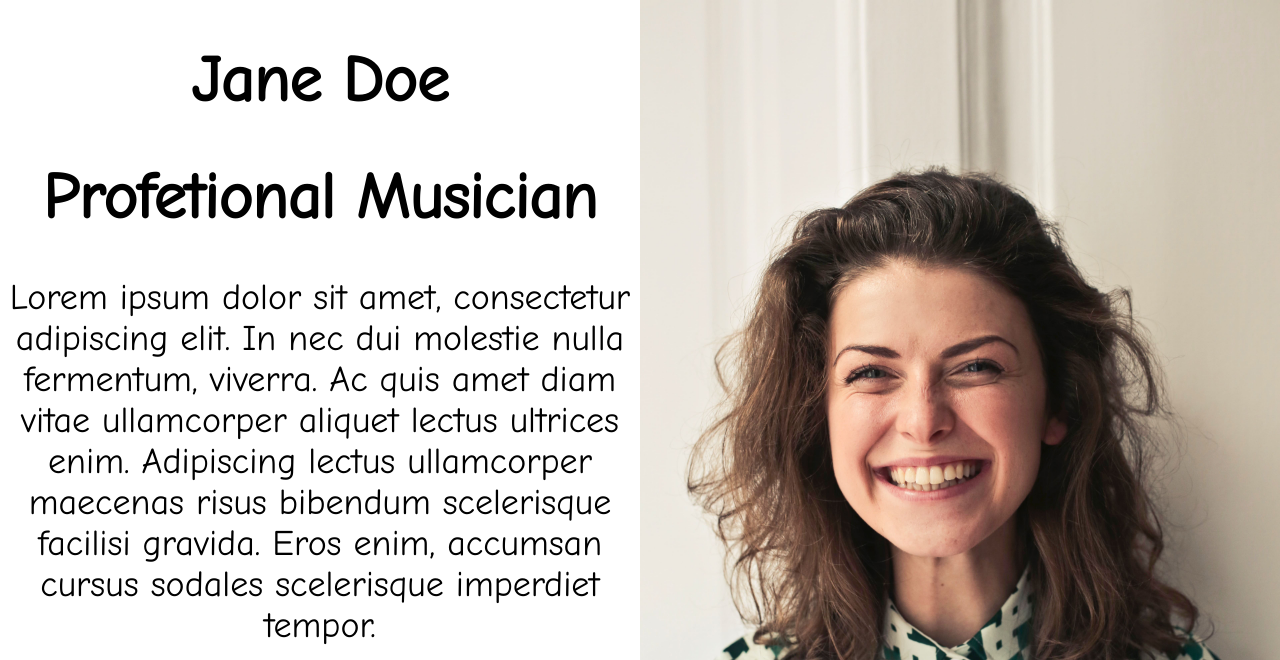
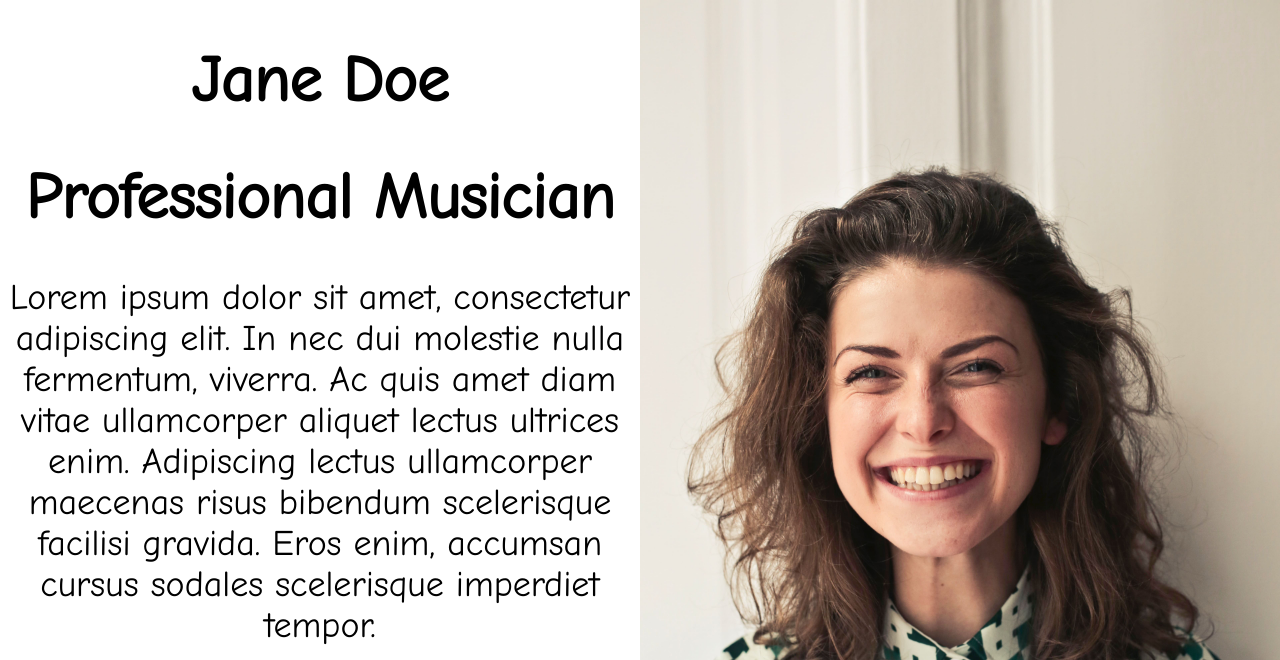
Before and after one commit to Jorge332/Card-Design-Day-4, a plain HTML site: page index.html in a window 1280 px wide. Shown: the top 660 px of the page. Drawn offline with Linux system fonts and the light colour scheme.

Commit message:
Title Correction

```diff
--- a/index.html
+++ b/index.html
@@ -14,7 +14,7 @@
     <div class="container">
       <div id="first" class="split">
         <h1>Jane Doe</h1>
-        <h1>Profetional Musician</h1>
+        <h1>Professional Musician</h1>
         <p>
           Lorem ipsum dolor sit amet, consectetur adipiscing elit. In nec dui
           molestie nulla fermentum, viverra. Ac quis amet diam vitae ullamcorper
```
